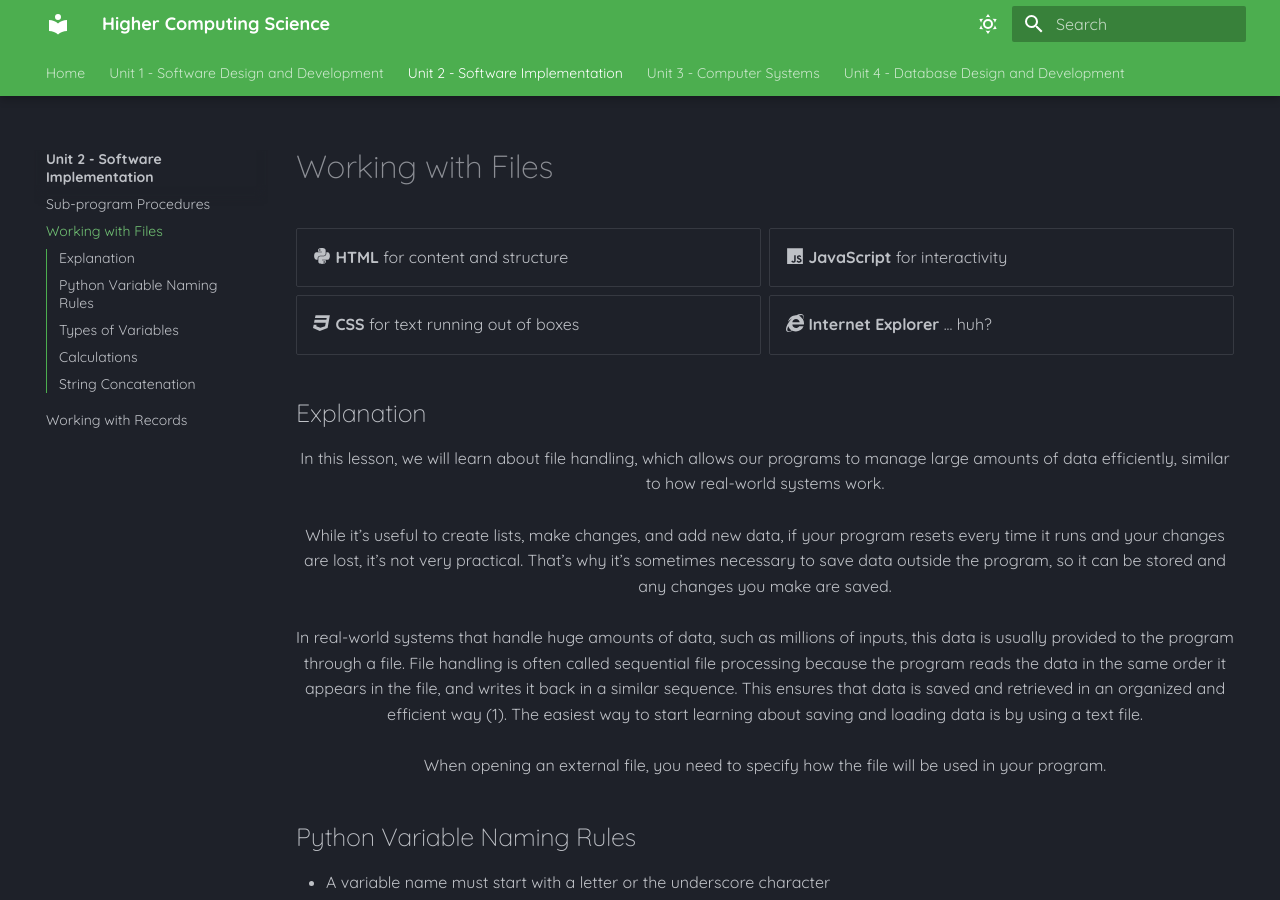
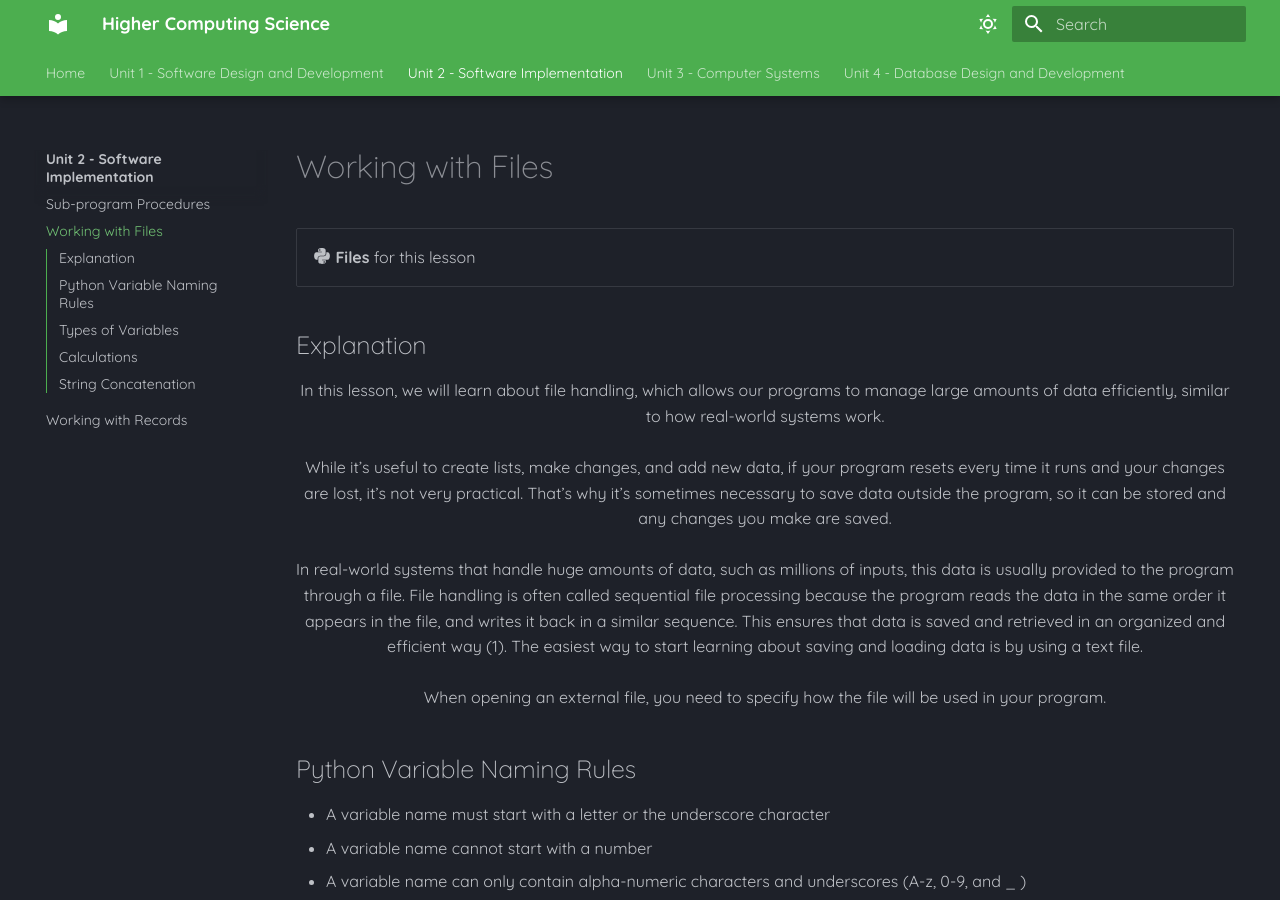
Before and after one commit to Mr-Wood-CS/Higher-Computing-Science-MD-Files, an MkDocs documentation site: the page built from docs/SI/02-Working-with-Files.md, in a window 1280 px wide and 900 px high. Built offline with MkDocs 1.6.1 and Material for MkDocs 9.7.7, drawn with Linux system fonts in a browser that asks for light colours.

Commit message:
Update 02-Working-with-Files.md

```diff
--- a/docs/SI/02-Working-with-Files.md
+++ b/docs/SI/02-Working-with-Files.md
@@ -1,10 +1,7 @@
 # Working with Files
 
 <div class="grid cards" markdown>
-- :fontawesome-brands-python: __HTML__ for content and structure
-- :fontawesome-brands-js: __JavaScript__ for interactivity
-- :fontawesome-brands-css3: __CSS__ for text running out of boxes
-- :fontawesome-brands-internet-explorer: __Internet Explorer__ ... huh?
+- :fontawesome-brands-python: __Files__ for this lesson
 </div>
 
 
```
